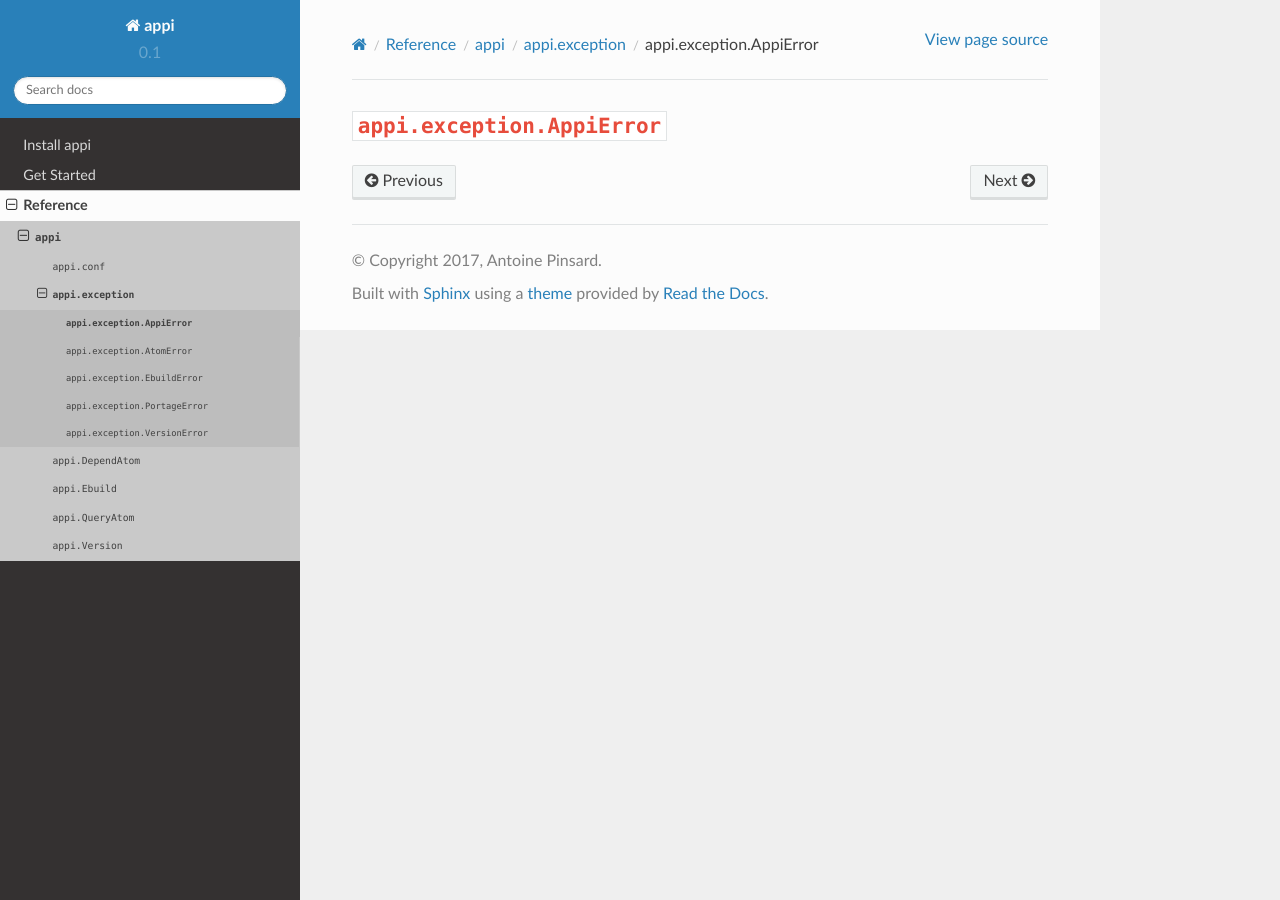
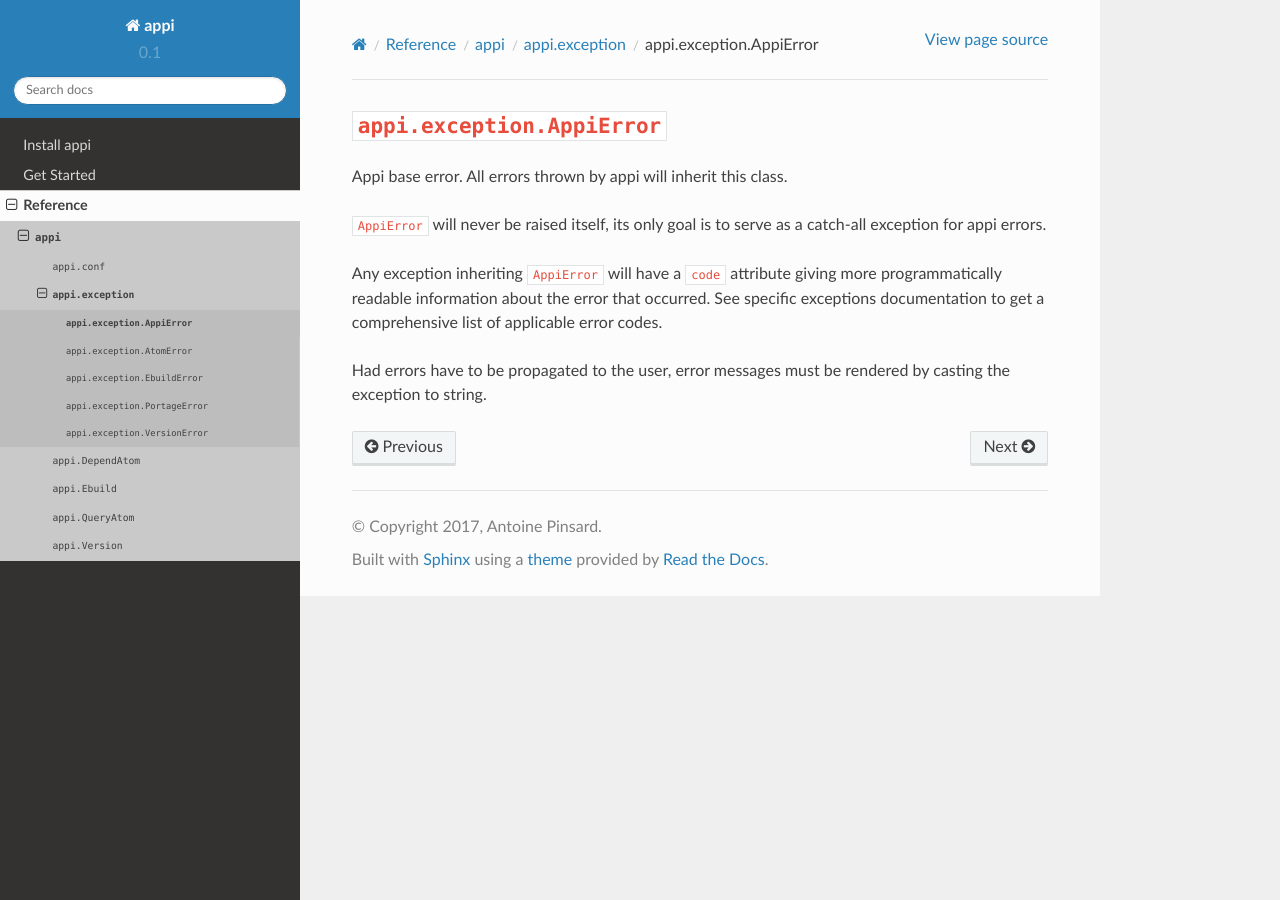
Before and after one commit to funtoo/appi, a Sphinx documentation site: the page built from docs/ref/appi/exception/AppiError.rst, in a window 1280 px wide. Built offline with Sphinx 7.4.7 and the Read the Docs theme 2.0.0, drawn with Linux system fonts in a browser that asks for light colours.

Commit message:
Documented base exceptions

```diff
--- a/docs/ref/appi/exception/AppiError.rst
+++ b/docs/ref/appi/exception/AppiError.rst
@@ -1,3 +1,18 @@
+.. _appi.exception.AppiError:
+
 ============================
 ``appi.exception.AppiError``
 ============================
+
+Appi base error. All errors thrown by appi will inherit this class.
+
+``AppiError`` will never be raised itself, its only goal is to serve as a
+catch-all exception for appi errors.
+
+Any exception inheriting ``AppiError`` will have a ``code`` attribute giving
+more programmatically readable information about the error that occurred.
+See specific exceptions documentation to get a comprehensive list of applicable
+error codes.
+
+Had errors have to be propagated to the user, error messages must be rendered
+by casting the exception to string.
```
Also changed, not shown: docs/ref/appi/exception/PortageError.rst (+7 -0 lines), 1 other file.
